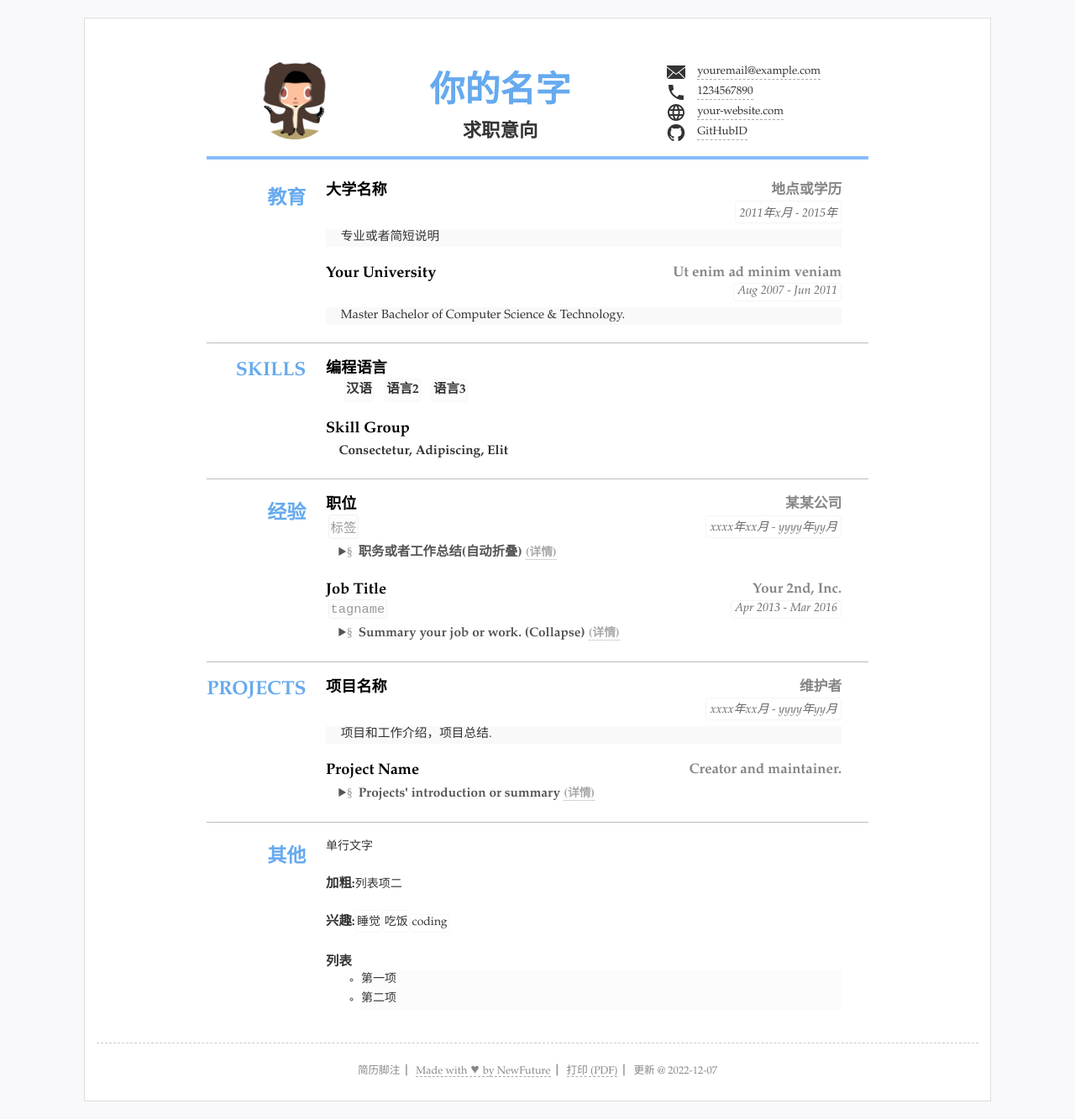
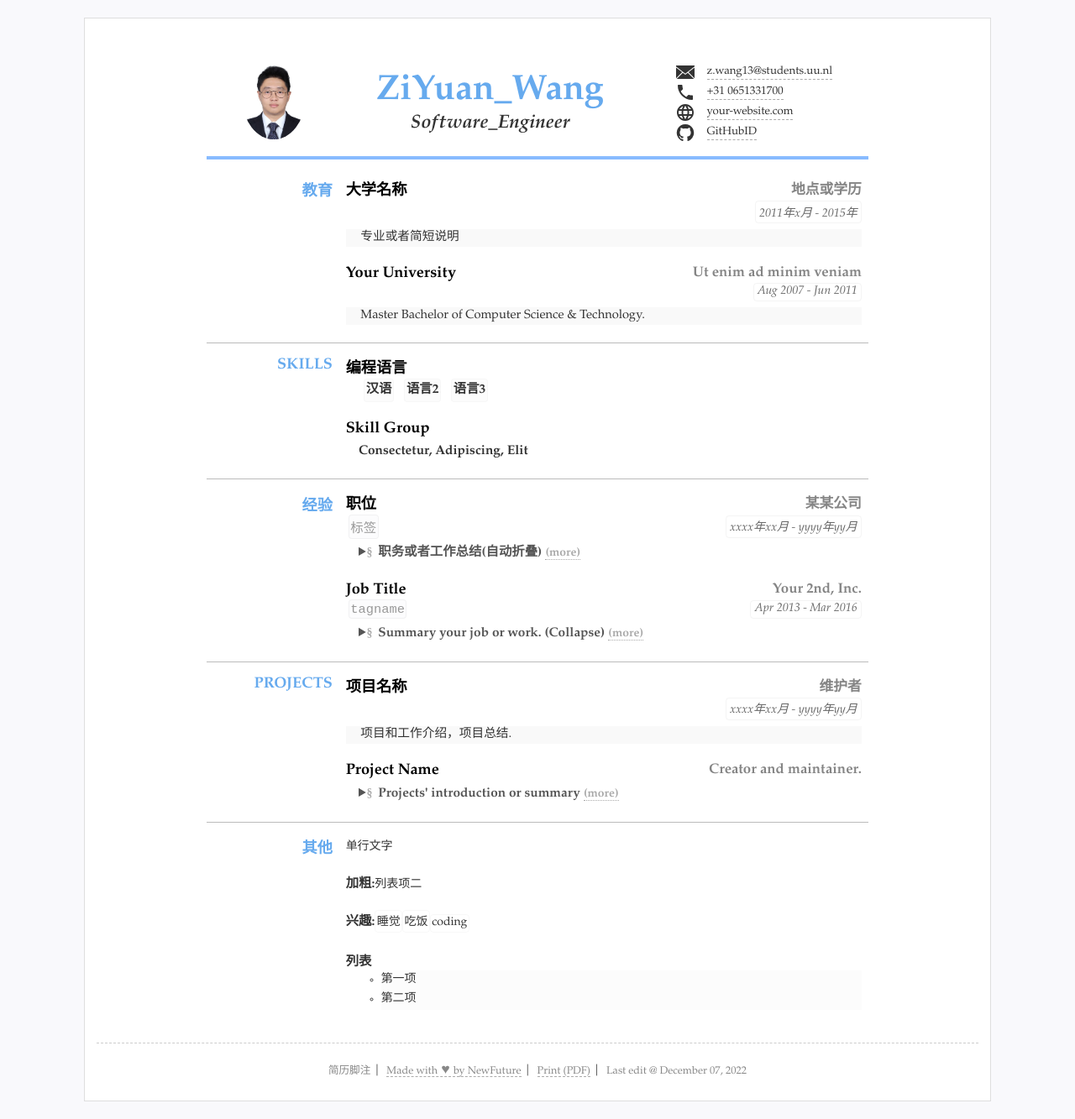
Before and after one commit to antibodywzy/antibodywzy.github.io, a Jekyll site: the page built from index.html, in a window 1280 px wide. Shown: the whole page at 84% size. Built offline with Jekyll 4.4.1, drawn with Linux system fonts in a browser that asks for light colours.

Commit message:
change name

```diff
--- a/_data/resume.yml
+++ b/_data/resume.yml
@@ -1,19 +1,19 @@
 # 数据格式可以为 yaml(文件以.yml结尾) 或者json(文件以.json结尾)
 # 如果YAML格式的数据请先检查格式是否有误，可选检查工具 http://www.yamllint.com
 
-title: "简历标题"
-lang: "zh" #语言设置 zh表示中文 en 表示英语
-name: "你的名字"
-jobtitle: "求职意向" #可空不显示
+title: "ZiYuan_Wang_CV"
+lang: "en" #语言设置 zh表示中文 en 表示英语
+name: "ZiYuan_Wang"
+jobtitle: "Software_Engineer" #可空不显示
 photo: "assets/img/photo.jpg" #照片可空，不显示
 
 #联系方式
 contact: #联系方式连接等3~5行
-- text: "youremail@example.com" #文本内容
-  href: 'mailto:youremail@example.com' #链接，无链接则空
+- text: "z.wang13@students.uu.nl" #文本内容
+  href: 'mailto:z.wang13@students.uu.nl' #链接，无链接则空
   icon: 'icons/email.svg' #图标 svg文件
-- text: "1234567890"
-  href: 'tel:1234567890'
+- text: "+31 0651331700"
+  href: 'tel:+31 0651331700'
   icon: 'icons/phone.svg'
 - text: "your-website.com"
   href: 'http://your-website.com'
```
Also changed, not shown: assets/img/photo.jpg.
